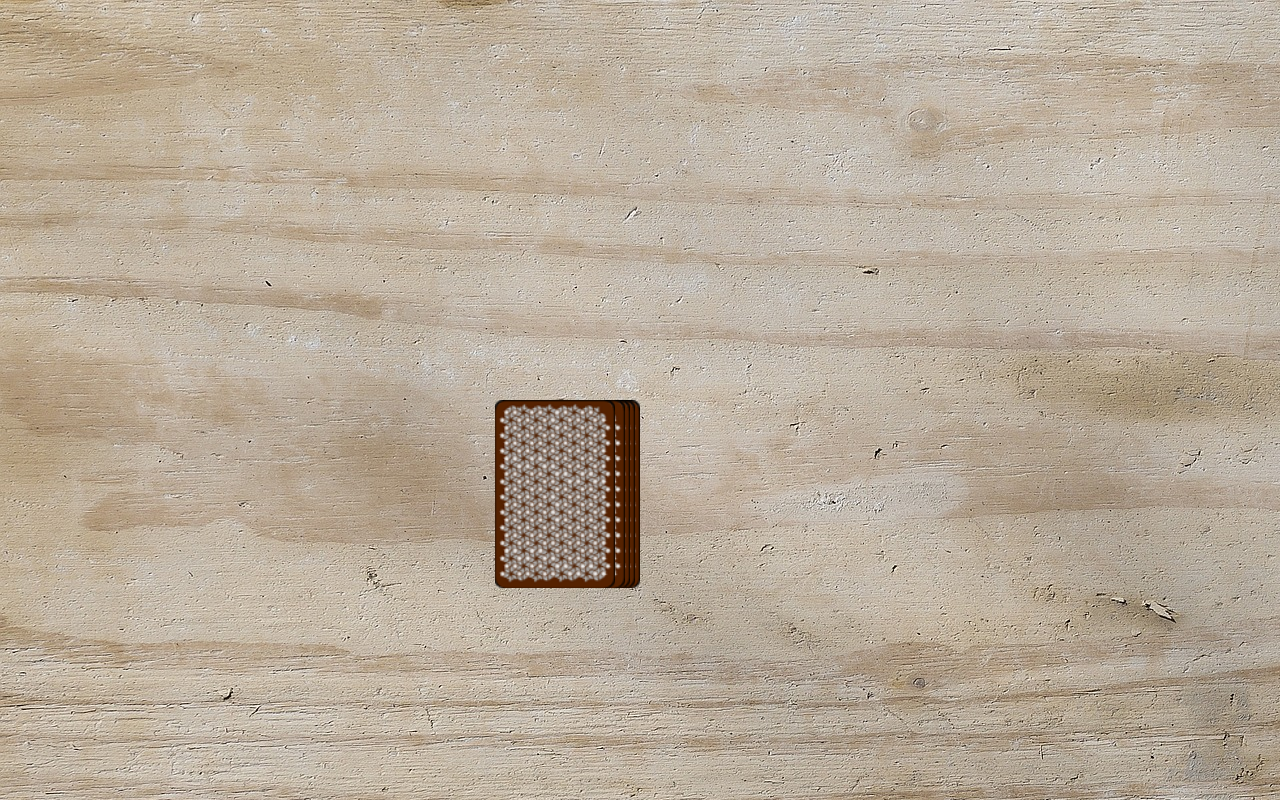
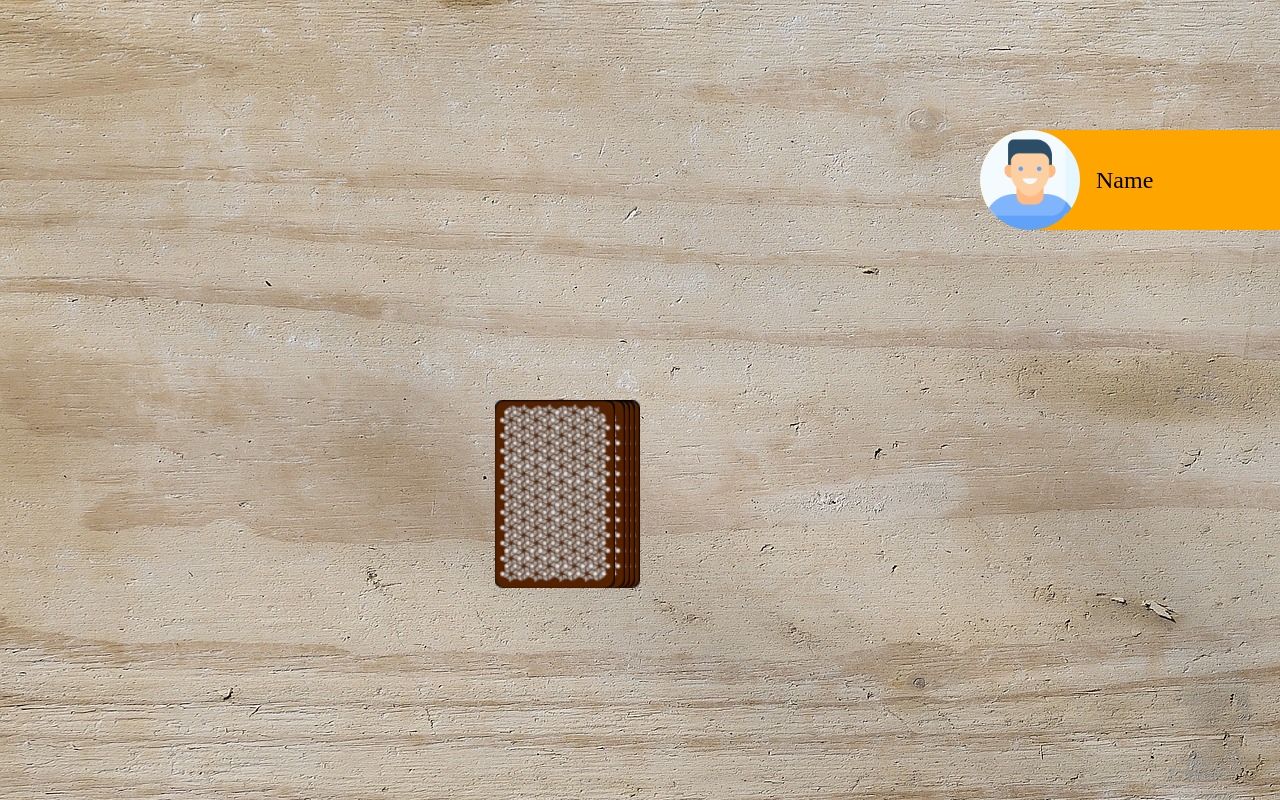
Before and after one commit to YeHtutt/ring-of-fire, an Angular app: page /game in a window 1280 px wide. Built offline with nearby package versions, Linux system fonts and the light colour scheme.

Commit message:
first player in Game styled

```diff
--- a/src/app/app.module.ts
+++ b/src/app/app.module.ts
@@ -5,12 +5,14 @@ import { AppRoutingModule } from './app-routing.module';
 import { AppComponent } from './app.component';
 import { StartScreenComponent } from './start-screen/start-screen.component';
 import { GameComponent } from './game/game.component';
+import { PlayerComponent } from './player/player.component';
 
 @NgModule({
   declarations: [
     AppComponent,
     StartScreenComponent,
-    GameComponent
+    GameComponent,
+    PlayerComponent
   ],
   imports: [
     BrowserModule,
--- a/src/app/game/game.component.html
+++ b/src/app/game/game.component.html
@@ -1,3 +1,6 @@
+<!--player im Game einbinden-->
+<app-player class="player-screen-position" style="top: 130px;"></app-player>
+
 <div class="game-field">
     <div class="card-stack">
         <!--alle Bilder sollen nach recht 5px von einander verschoben werden, um Karten wie eine Stapel von Karten auszusehen-->
--- a/src/app/game/game.component.scss
+++ b/src/app/game/game.component.scss
@@ -50,3 +50,8 @@
         transform: scale(1.3) translateX(140px) translateY(-180px) rotate(-10deg);
     }
 }
+
+.player-screen-position {
+    position: absolute;
+    right: 0;
+}
--- /dev/null
+++ b/src/app/player/player.component.html
@@ -0,0 +1,4 @@
+<div class="player">
+    <img src="/assets/img/profile/profile.png">
+    <span>Name</span>
+</div>
--- /dev/null
+++ b/src/app/player/player.component.scss
@@ -0,0 +1,22 @@
+.player {
+    display: flex;
+    align-items: center;
+    background-color: orange;
+    width: 300px;
+
+    border-top-left-radius: 50px;
+    border-bottom-left-radius: 50px;
+
+    span {
+        font-size: 24px;
+        margin-left: 16px;
+        font-weight: 500;
+    }
+
+    img {
+        width: 100px;
+        height: 100px;
+        object-fit: cover;
+        border-radius: 100%;
+    }
+}
```
Also changed, not shown: src/app/player/player.component.ts (added, +10 -0 lines), src/assets/img/profile/profile.png (added), 1 other file (tests, documents, lock files or other folders).
